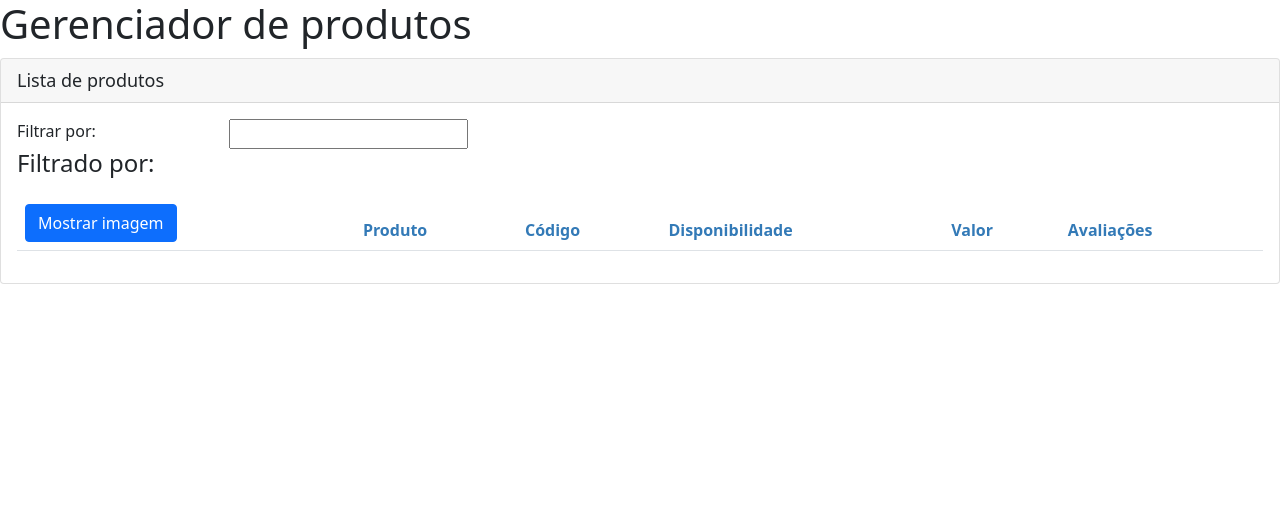
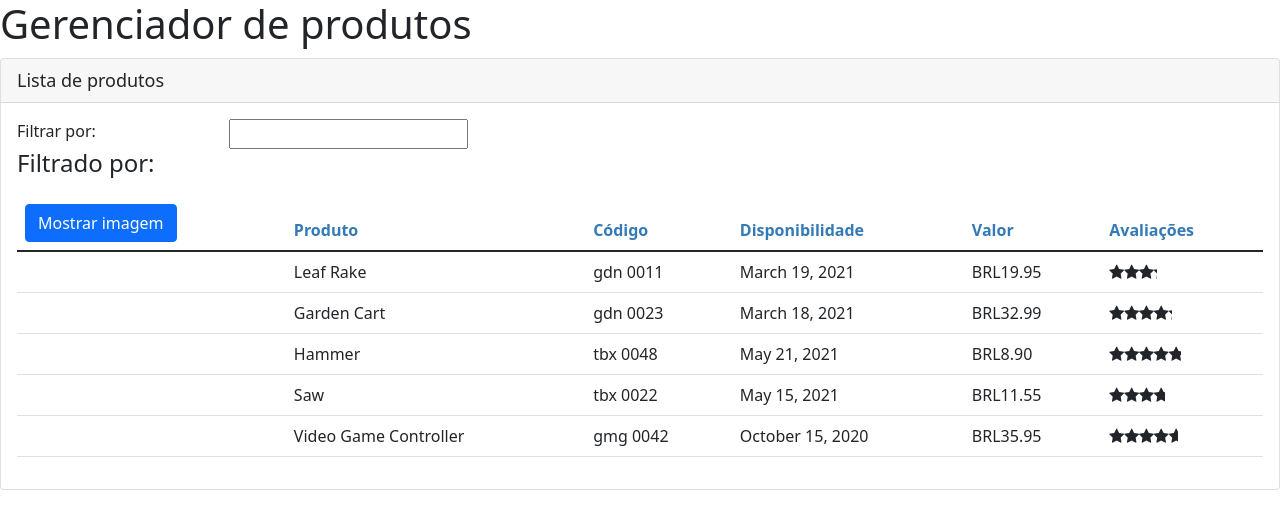
Before and after one commit to JohnBoeira/gerenciadorDeProdutos, an Angular app: page /products/1 in a window 1280 px wide. Shown: the top 528 px of the page. Built offline with nearby package versions, Linux system fonts and the light colour scheme.

Commit message:
feat (product-list) : Adiciona coluna de avaliação Troca valor da coluna por estrelas

```diff
--- a/src/app/app.module.ts
+++ b/src/app/app.module.ts
@@ -5,12 +5,14 @@
 import { AppComponent } from './app.component';
 import { ProductListComponent } from './products/product-list.component';
 import { ConvertToSpacesPipe } from './shared/convert-to-space.component';
+import { StarsComponent } from './shared/stars.component';
 
 @NgModule({
   declarations: [
     AppComponent,
     ProductListComponent,
-    ConvertToSpacesPipe
+    ConvertToSpacesPipe,
+    StarsComponent
   ],
   imports: [
     BrowserModule,
--- a/src/app/products/product-list.component.html
+++ b/src/app/products/product-list.component.html
@@ -39,7 +39,7 @@
 
                 </thead>
                 <tbody>
-                    <tr *ngFor="let product of filterdProducts">
+                    <tr *ngFor="let product of filteredProducts">
                         <td>
                             <img
                                 *ngIf="showImage"
@@ -53,7 +53,9 @@
                         <td>{{ product.productCode | lowercase | convertToSpaces:'-' }}</td>
                         <td>{{ product.releaseDate}}</td>
                         <td>{{ product.price | currency:'BRL':'code':'1.2-2'}}</td>
-                        <td>{{ product.starRating}}</td>
+                        <td><pm-stars [rating]="product.starRating">
+                            </pm-stars>
+                        </td>
                     </tr>
                 </tbody>
             </table>
--- a/src/app/shared/stars.component.ts
+++ b/src/app/shared/stars.component.ts
@@ -1,4 +1,4 @@
-import { Component, OnChanges, SimpleChanges } from "@angular/core";
+import { Component, Input, OnChanges } from "@angular/core";
 
 @Component({
     selector: 'pm-stars',
@@ -7,7 +7,7 @@
 })
 
 export class StarsComponent implements OnChanges{
-    rating: number = 4;
+    @Input() rating: number = 0;
     cropWidth: number = 75;
 
     ngOnChanges(): void {
```
